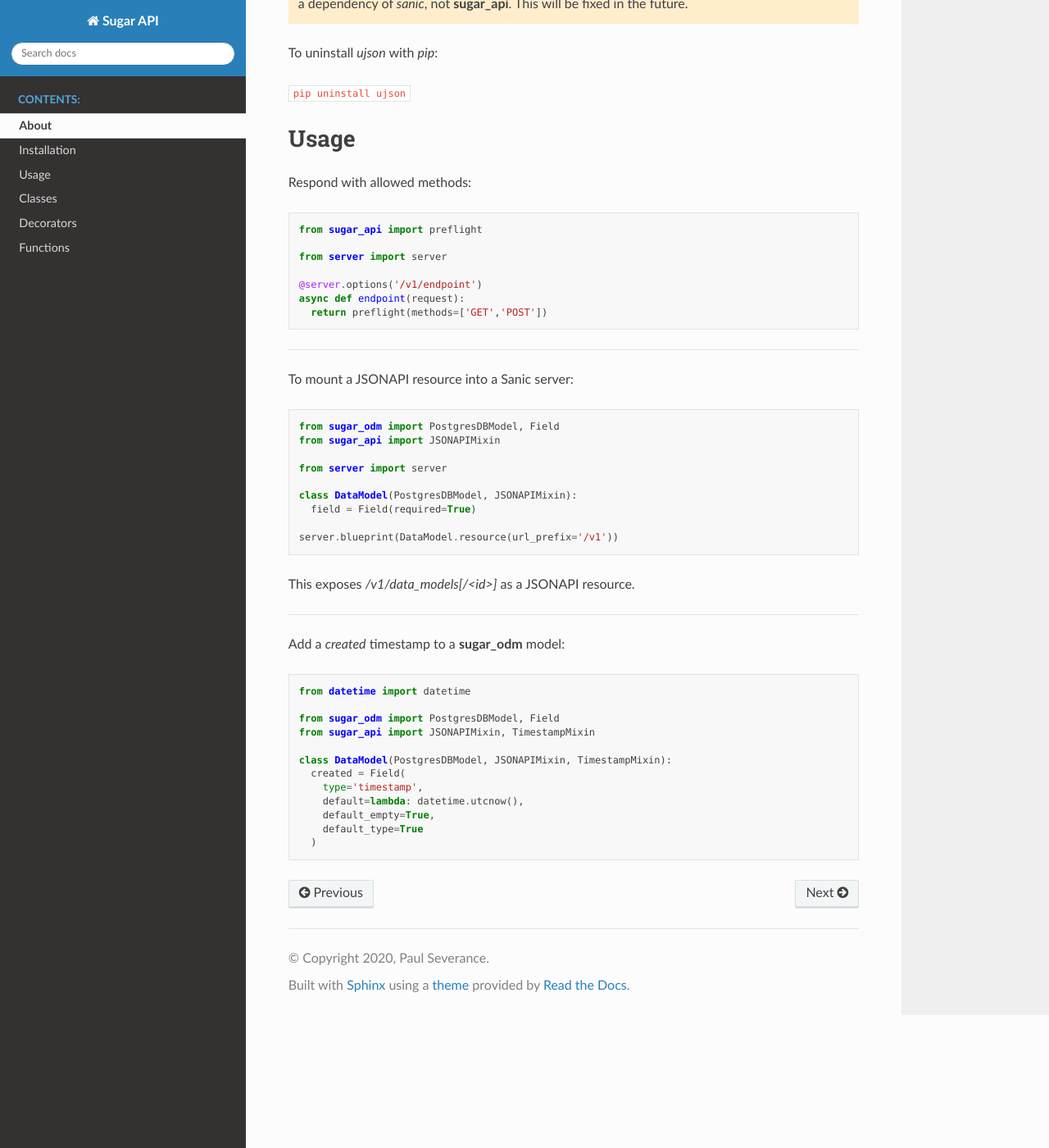
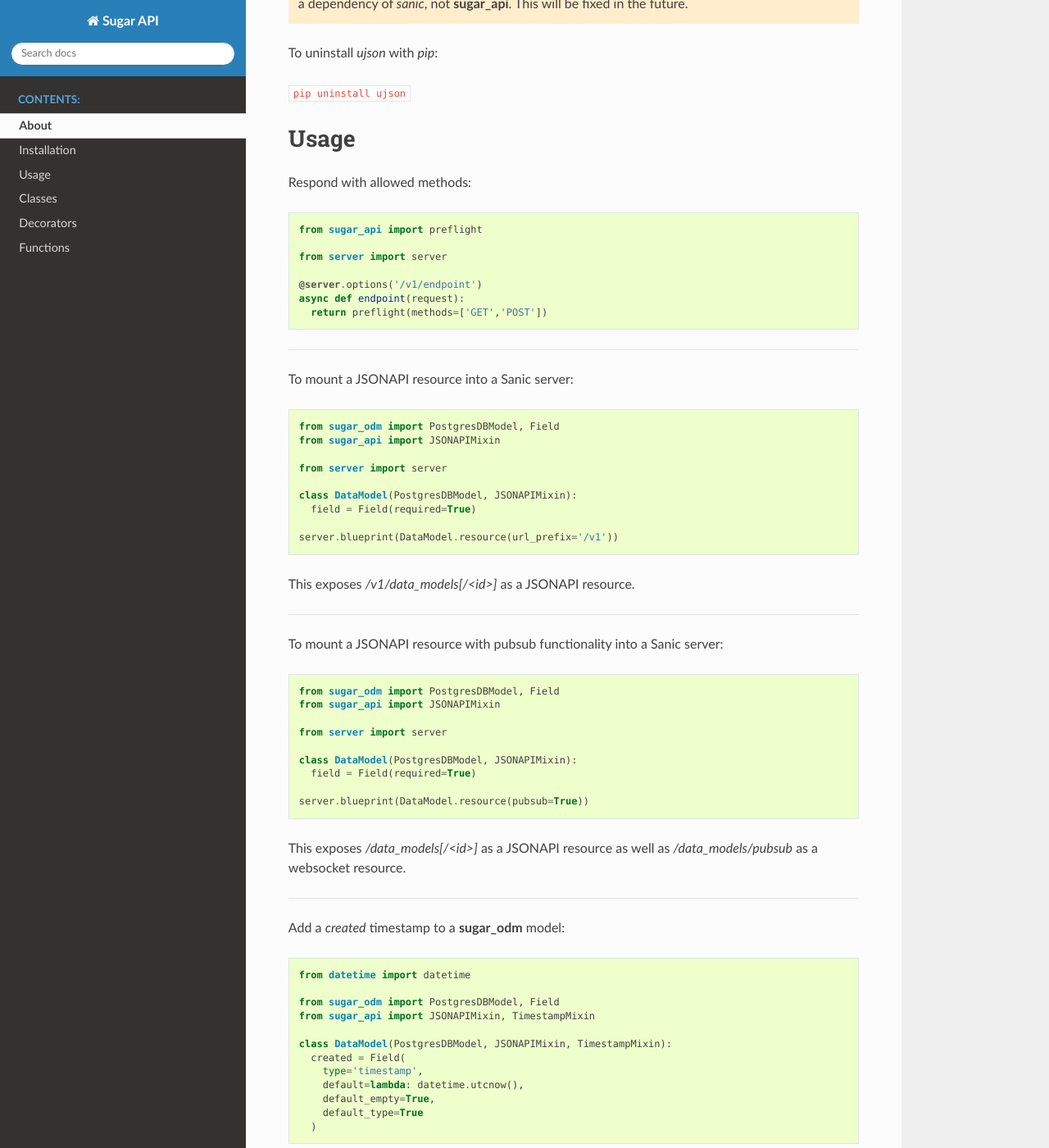
Before and after one commit to sugarush/fire-api, a Sphinx documentation site: the page built from docs/content/basics.rst, in a window 1280 px wide and 1400 px high, scrolled down 462 px. Shown: the whole window at 82% size. Built offline with Sphinx 7.4.7 and the Read the Docs theme 2.0.0, drawn with Linux system fonts in a browser that asks for light colours.

Commit message:
update documentation

```diff
--- a/docs/conf.py
+++ b/docs/conf.py
@@ -45,7 +45,12 @@ exclude_patterns = ['_build', 'Thumbs.db', '.DS_Store']
 # The theme to use for HTML and HTML Help pages.  See the documentation for
 # a list of builtin themes.
 #
+import sphinx_rtd_theme
+
 html_theme = 'sphinx_rtd_theme'
+
+# Set pygments style
+pygments_style = 'sphinx'
 
 # Add any paths that contain custom static files (such as style sheets) here,
 # relative to this directory. They are copied after the builtin static files,
--- a/docs/content/basics.rst
+++ b/docs/content/basics.rst
@@ -53,6 +53,25 @@ To mount a JSONAPI resource into a Sanic server:
 
 This exposes `/v1/data_models[/<id>]` as a JSONAPI resource.
 
+--------------------------------------------------------------------
+
+To mount a JSONAPI resource with pubsub functionality into a Sanic server:
+
+.. code-block:: python
+
+  from sugar_odm import PostgresDBModel, Field
+  from sugar_api import JSONAPIMixin
+
+  from server import server
+
+  class DataModel(PostgresDBModel, JSONAPIMixin):
+    field = Field(required=True)
+
+  server.blueprint(DataModel.resource(pubsub=True))
+
+This exposes `/data_models[/<id>]` as a JSONAPI resource as well as
+`/data_models/pubsub` as a websocket resource.
+
 ------------------------------------------------------------
 
 Add a `created` timestamp to a **sugar_odm** model:
```
Also changed, not shown: 1 other file.
